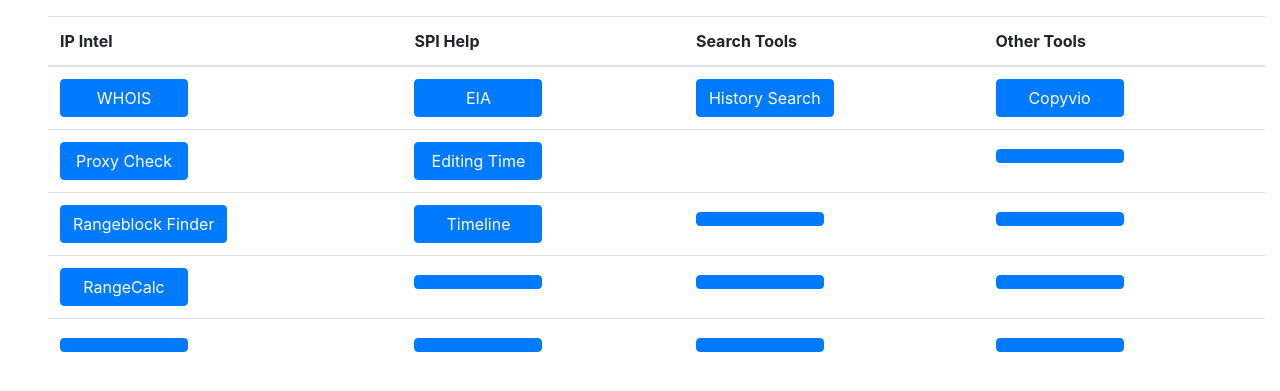
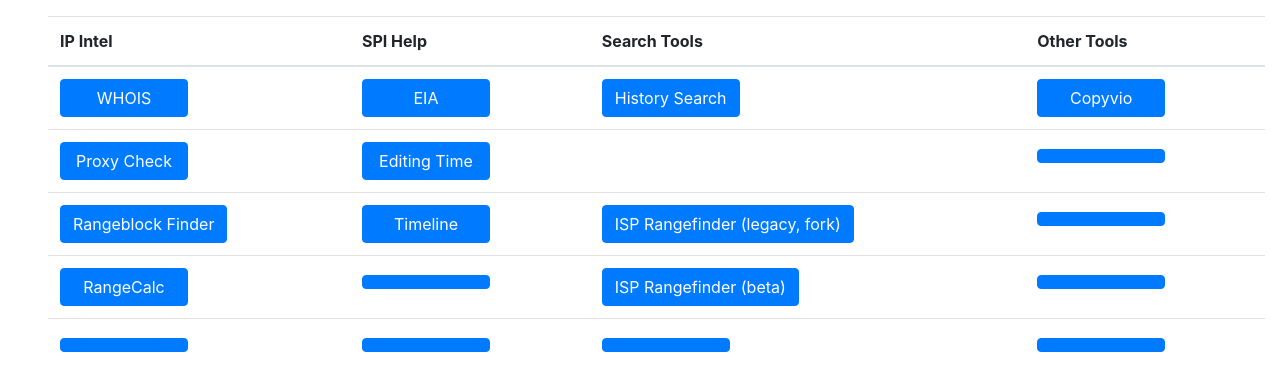
Before and after one commit to wiki-ST47/wiki-hist-search, a Django app: page /tools/ in a window 1280 px wide. Shown: the part 64-455 px from the top of the page. Run offline with Django 3.2, Linux system fonts and the light colour scheme; style sheets or scripts are compiled from the project's sources; some libraries are stand-ins or nearby versions.

Commit message:
Tool links

```diff
--- a/templates/tools.html
+++ b/templates/tools.html
@@ -11,7 +11,7 @@
     <tbody>
       <tr>
         <td>
-          {% include 'includes/tool-link.html' with name="WHOIS" url="https://tools.wmflabs.org/whois/gateway.py?" %}
+          {% include 'includes/tool-link.html' with name="WHOIS" url="https://tools.wmflabs.org/whois-referral/gateway.py?" %}
         </td>
         <td>
           {% include 'includes/tool-link.html' with name="EIA" url="https://tools.wmflabs.org/sigma/editorinteract.py" %}
@@ -47,7 +47,7 @@
           {% include 'includes/tool-link.html' with name="Timeline" url="https://tools.wmflabs.org/interaction-timeline?wiki=enwiki" %}
         </td>
         <td>
-          {% include 'includes/tool-link.html' with name="" url="" %}
+          {% include 'includes/tool-link.html' with name="ISP Rangefinder (legacy, fork)" url="https://tools.wmflabs.org/as-info-dev/" %}
         </td>
         <td>
           {% include 'includes/tool-link.html' with name="" url="" %}
@@ -61,7 +61,7 @@
           {% include 'includes/tool-link.html' with name="" url="" %}
         </td>
         <td>
-          {% include 'includes/tool-link.html' with name="" url="" %}
+          {% include 'includes/tool-link.html' with name="ISP Rangefinder (beta)" url="https://tools.wmflabs.org/as-info/" %}
         </td>
         <td>
           {% include 'includes/tool-link.html' with name="" url="" %}
```
